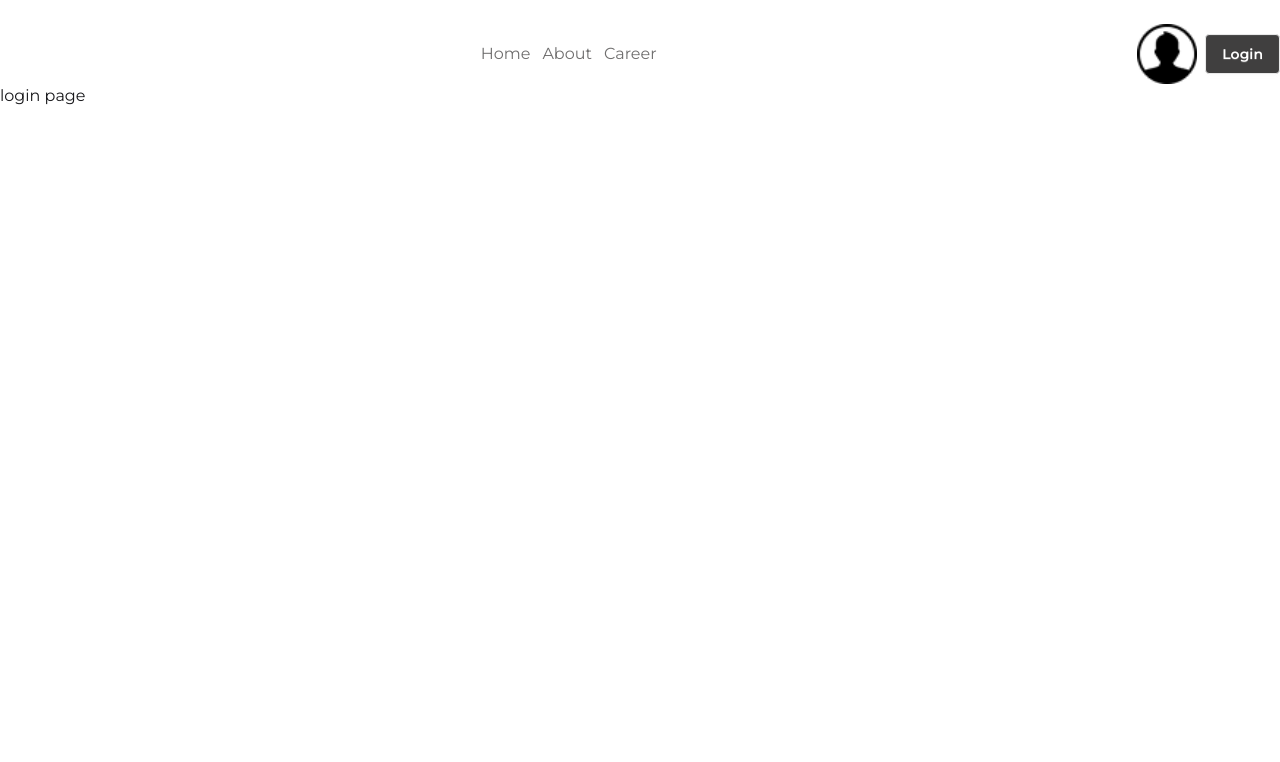
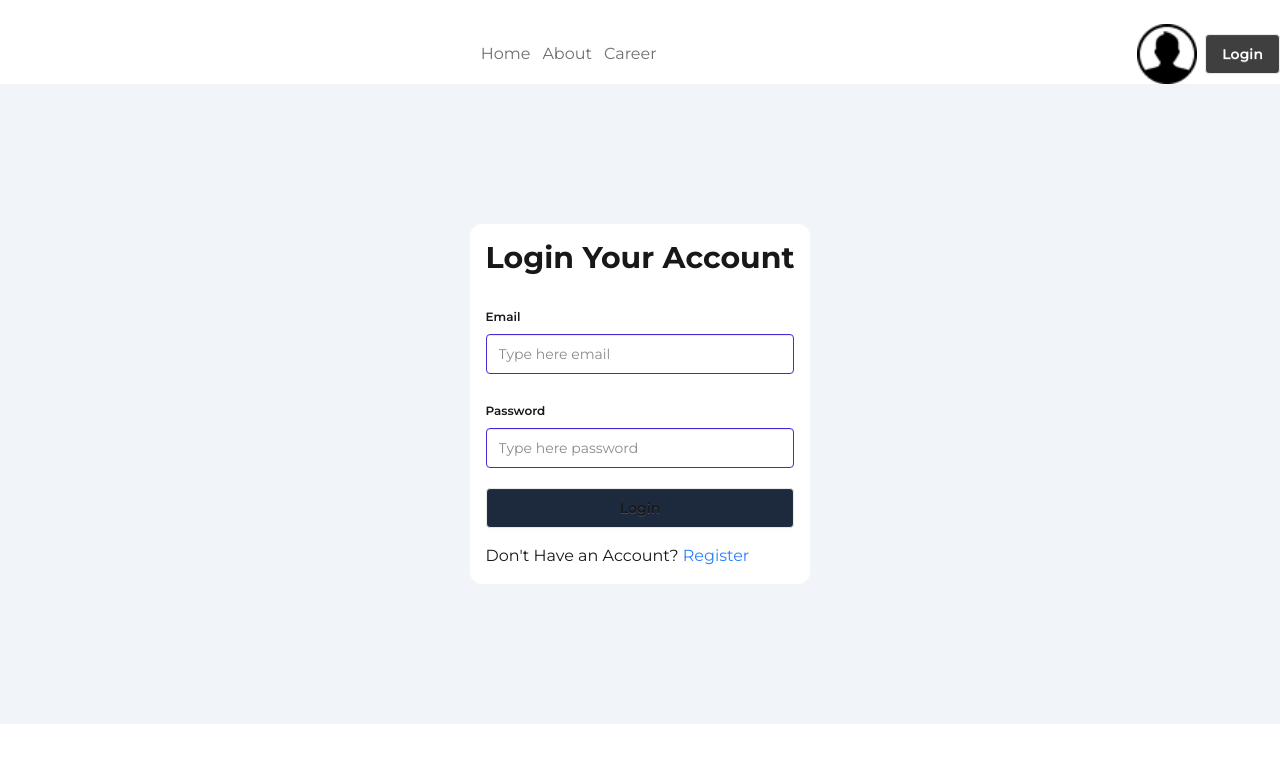
Before and after one commit to Hridrita/dragon-news, a Next.js app: page /login in a window 1280 px wide. Shown: the top 762 px of the page. Built offline with nearby package versions, Linux system fonts and the light colour scheme.

Commit message:
added login page

```diff
--- a/src/app/(auth)/login/page.jsx
+++ b/src/app/(auth)/login/page.jsx
@@ -1,11 +1,54 @@
-import React from 'react';
+'use client'
+import Link from "next/link";
+import React from "react";
 
 const LoginPage = () => {
-    return (
-        <div>
-            login page
-        </div>
-    );
+
+    const handleLoginFunc = (e) =>{
+        console.log(e.target);
+        e.preventDefault();
+
+        const email = e.target.email.value;
+        const password = e.target.password.value;
+
+        console.log(email,password);
+
+    }
+  return (
+    <div className="container mx-auto min-h-[80vh] flex justify-center items-center bg-slate-100">
+      <div className="p-4 rounded-xl bg-white">
+        <h2 className="font-bold text-3xl text-center mb-6">Login Your Account</h2>
+
+        <form className="space-y-4" onSubmit={handleLoginFunc}>
+          <fieldset className="fieldset">
+            <legend className="fieldset-legend">Email</legend>
+            <input
+            type="email"
+            placeholder="Type here email"
+            name="email"
+            className="input input-primary w-full" />
+
+          </fieldset>
+
+          <fieldset className="fieldset">
+            <legend className="fieldset-legend">Password</legend>
+            <input
+            type="password"
+            placeholder="Type here password"
+            name="password"
+            className="input input-primary w-full" />
+
+          </fieldset>
+
+          <button className="btn w-full bg-slate-800 ">Login</button>
+        </form>
+
+        <p className="mt-4">Don't Have an Account? <Link href={"/register"} className="text-blue-500">
+            Register
+        </Link> </p>
+      </div>
+    </div>
+  );
 };
 
 export default LoginPage;
```
